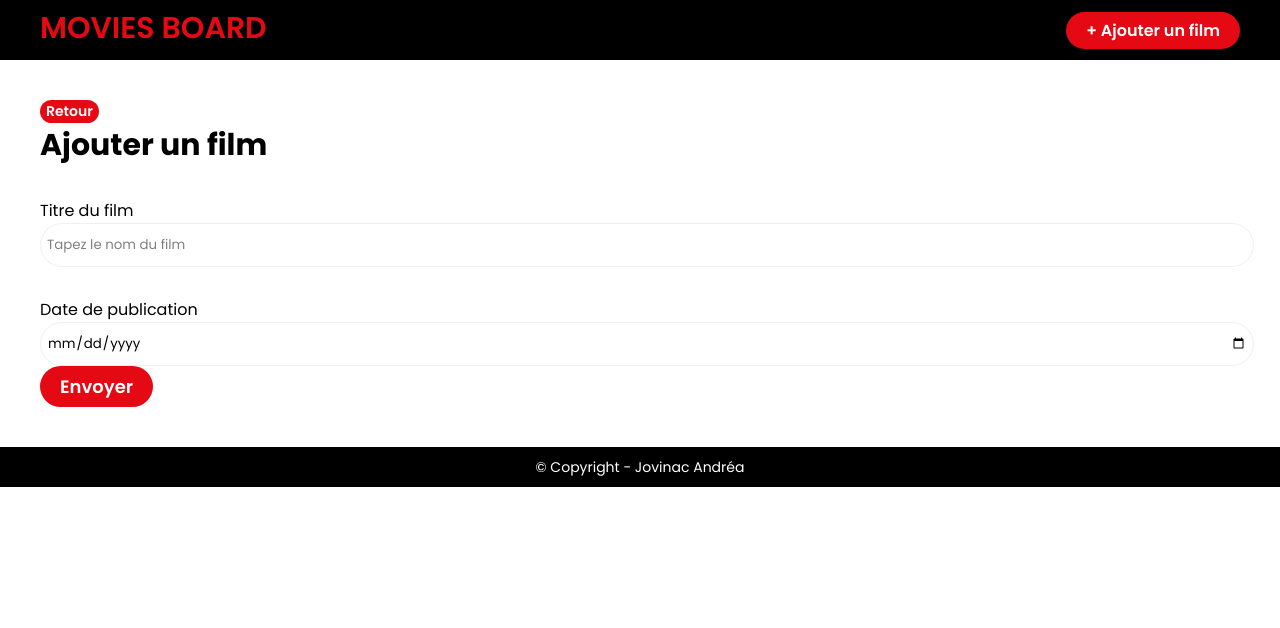
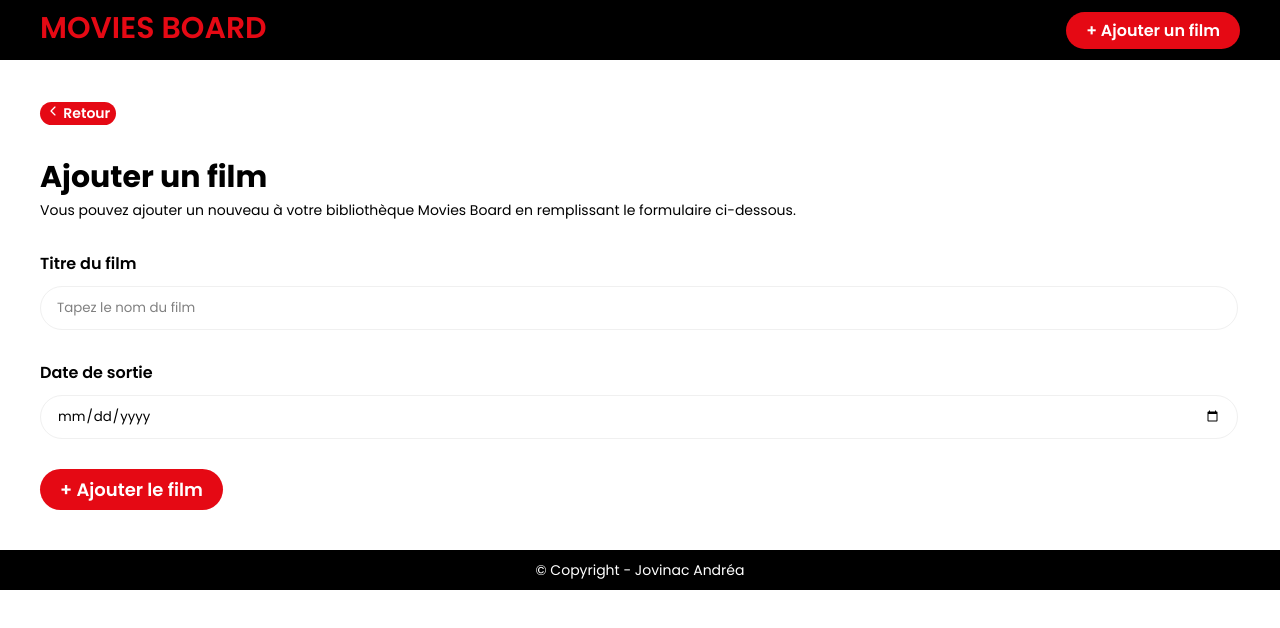
Before and after one commit to AndreaJovinac/Moviesboard, a React (Create React App) app: page /New in a window 1280 px wide. Shown: the top 628 px of the page. Built offline with nearby package versions, Linux system fonts and the light colour scheme.

Commit message:
Step 16 : Amélioration de la page New
Quelques amélioration cotés design

```diff
--- a/src/Composants/CardMovie.js
+++ b/src/Composants/CardMovie.js
@@ -29,7 +29,7 @@ const CardMovie = (prosp) => {
       </Link>
       <div className="content">
         <h3 className="titrecard"> {film.film.title} </h3>
-        <time> {Date.DateForm(film.film.release_date)}</time>
+        <time> Date de sortie : {Date.DateForm(film.film.release_date)}</time>
         <p id="categories">
           {film.film.categories && film.film.categories.join(", ")}
         </p>
--- a/src/Pages/New.js
+++ b/src/Pages/New.js
@@ -3,7 +3,8 @@ import Header from "../Composants/Header";
 import Footer from "../Composants/Footer";
 import axios from "axios";
 import "../Styles/New.css";
-import CardMovie from "../Composants/CardMovie";
+import { Link } from "react-router-dom";
+import { IoIosArrowBack } from "react-icons/io";
 
 const New = () => {
   return (
@@ -13,10 +14,19 @@ const New = () => {
       <section classNamem="">
         <div className="content-section-2">
           <section className="nav-buttn">
-            <button className="mediumbtn"> Retour</button>
+            <Link exact to="/">
+              <button className="mediumbtn">
+                {" "}
+                <IoIosArrowBack /> Retour
+              </button>
+            </Link>
           </section>
           <div className="text-content">
             <h1>Ajouter un film</h1>
+            <p>
+              Vous pouvez ajouter un nouveau à votre bibliothèque Movies Board
+              en remplissant le formulaire ci-dessous.{" "}
+            </p>
             <form className="form-new">
               <label for="titre">Titre du film</label>
               <input
@@ -24,11 +34,11 @@ const New = () => {
                 name="titre"
                 placeholder="Tapez le nom du film"
               />
-              <label for="">Date de publication</label>
+              <label for="">Date de sortie</label>
               <input type="date" />
-              <button className="largebtn" type="submit">
+              <button id="submit-add" className="largebtn" type="submit">
                 {" "}
-                Envoyer
+                + Ajouter le film
               </button>
             </form>
           </div>
--- a/src/Styles/New.css
+++ b/src/Styles/New.css
@@ -7,8 +7,10 @@
   border: 1px solid #f0f0f0;
   border-radius: 30px;
   padding: 6px;
-  width: 100%;
+  width: 97%;
   height: 30px;
+  padding-left: 16px;
+  padding-right: 16px;
 }
 
 .form-new > label {
@@ -18,3 +20,17 @@
 input::placeholder {
   color: grey;
 }
+
+.text-content {
+  margin-top: 30px;
+}
+
+#submit-add {
+  margin-top: 30px;
+}
+
+label {
+  font-size: 16px;
+  margin-bottom: 10px;
+  font-weight: 600;
+}
```
